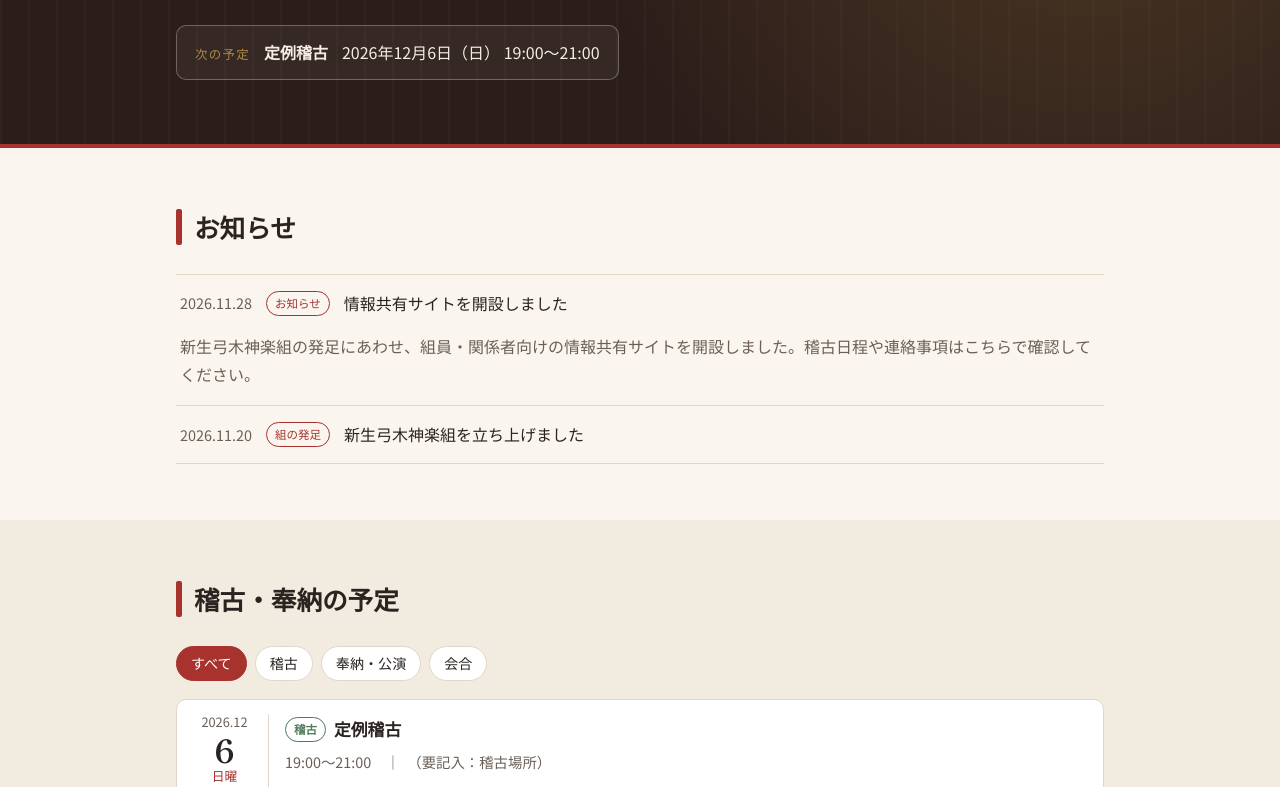
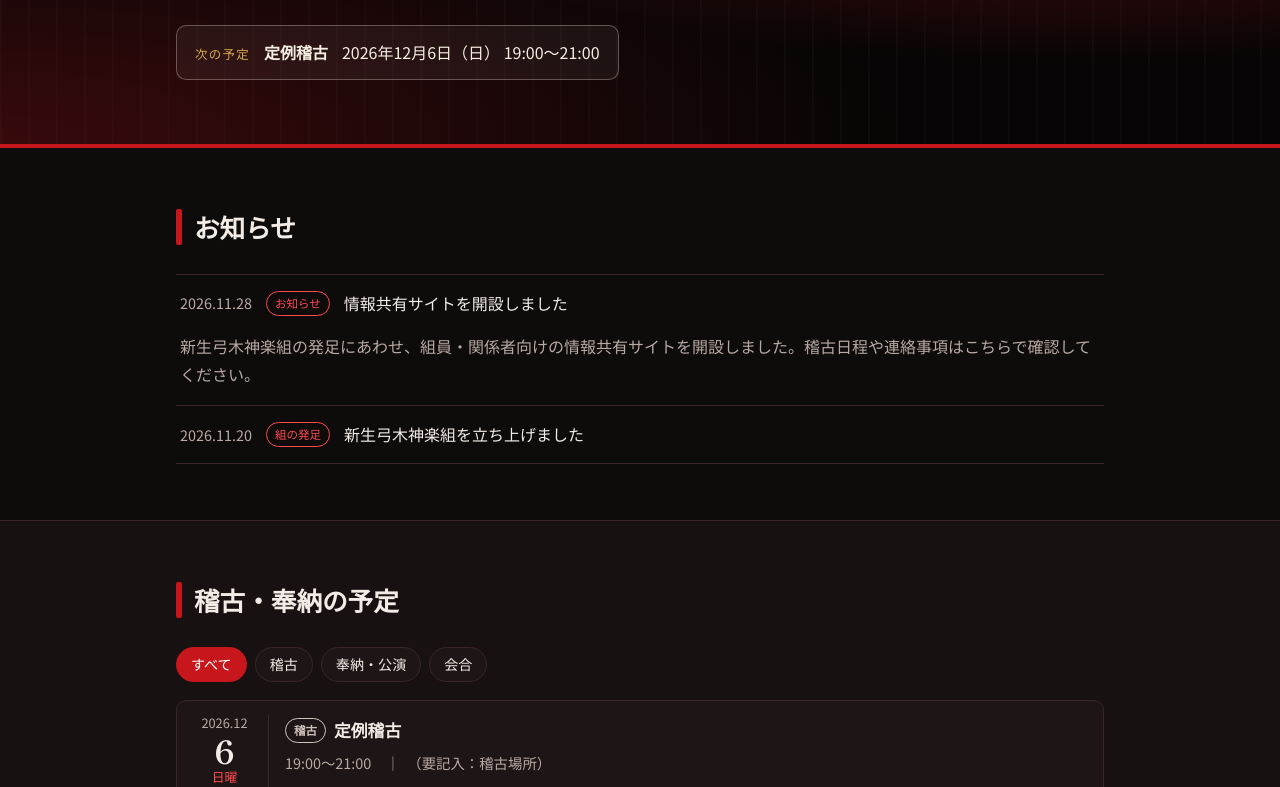
Before and after one commit to ryubou1220/test, a plain HTML site: page index.html in a window 1280 px wide. Shown: the part 313-1100 px from the top of the page. Drawn offline with Linux system fonts and the light colour scheme.

Commit message:
配色を黒赤基調に変更
Co-Authored-By: Claude Opus 5.5 <noreply@anthropic.com>
Claude-Session: https://claude.ai/code/session_018K6NM6DE1QUpjJQ1zrmbEP

```diff
--- a/assets/style.css
+++ b/assets/style.css
@@ -1,32 +1,20 @@
 :root {
-  --bg: #faf6ef;
-  --bg-alt: #f2ebdf;
-  --surface: #ffffff;
-  --ink: #2a2320;
-  --ink-soft: #6b5f57;
-  --line: #e2d7c6;
-  --accent: #a8322d;      /* 朱 */
+  color-scheme: dark;
+  --bg: #0e0b0b;          /* 墨 */
+  --bg-alt: #171111;
+  --surface: #1e1616;
+  --ink: #f3ece6;
+  --ink-soft: #b8a9a3;
+  --line: #3a2626;
+  --accent: #c8161d;      /* 紅 */
+  --accent-bright: #ff4a4f;
   --accent-ink: #ffffff;
-  --gold: #b08a3e;
-  --hero-bg: #2b1d1a;
+  --gold: #d4a94f;
+  --hero-bg: #070505;
   --hero-ink: #f6eee2;
   --radius: 10px;
   --serif: "Shippori Mincho", "Hiragino Mincho ProN", "Yu Mincho", serif;
   --sans: "Noto Sans JP", "Hiragino Sans", "Yu Gothic", sans-serif;
-}
-
-@media (prefers-color-scheme: dark) {
-  :root {
-    --bg: #1c1715;
-    --bg-alt: #241e1b;
-    --surface: #2b2421;
-    --ink: #efe6da;
-    --ink-soft: #b5a798;
-    --line: #3d3430;
-    --accent: #d9534b;
-    --gold: #d1ac5f;
-    --hero-bg: #120d0b;
-  }
 }
 
 *, *::before, *::after { box-sizing: border-box; }
@@ -39,7 +27,7 @@ body {
   line-height: 1.8;
   -webkit-text-size-adjust: 100%;
 }
-a { color: var(--accent); }
+a { color: var(--accent-bright); }
 .wrap { max-width: 960px; margin: 0 auto; padding: 0 16px; }
 
 /* Header */
@@ -78,7 +66,8 @@ a { color: var(--accent); }
 /* Hero */
 .hero {
   background:
-    radial-gradient(circle at 85% 20%, rgba(176,138,62,.25), transparent 45%),
+    radial-gradient(ellipse at 85% 10%, rgba(200,22,29,.55), transparent 55%),
+    radial-gradient(ellipse at 0% 100%, rgba(200,22,29,.25), transparent 50%),
     repeating-linear-gradient(90deg, rgba(255,255,255,.025) 0 2px, transparent 2px 28px),
     var(--hero-bg);
   color: var(--hero-ink);
@@ -97,7 +86,7 @@ a { color: var(--accent); }
 
 /* Sections */
 .section { padding: 56px 0; }
-.section-alt { background: var(--bg-alt); }
+.section-alt { background: var(--bg-alt); border-top: 1px solid var(--line); border-bottom: 1px solid var(--line); }
 .section-title { font-family: var(--serif); font-size: 1.6rem; margin: 0 0 24px; display: flex; align-items: center; gap: 12px; }
 .section-title::before { content: ""; width: 6px; height: 1.4em; background: var(--accent); border-radius: 2px; }
 
@@ -106,9 +95,9 @@ a { color: var(--accent); }
 .news-item { border-bottom: 1px solid var(--line); }
 .news-item summary { list-style: none; cursor: pointer; display: grid; grid-template-columns: auto auto 1fr; gap: 6px 14px; align-items: center; padding: 14px 4px; }
 .news-item summary::-webkit-details-marker { display: none; }
-.news-item summary:hover .news-title { color: var(--accent); }
+.news-item summary:hover .news-title { color: var(--accent-bright); }
 .news-date { color: var(--ink-soft); font-size: .9rem; font-variant-numeric: tabular-nums; }
-.tag { justify-self: start; font-size: .72rem; border: 1px solid var(--accent); color: var(--accent); padding: 1px 8px; border-radius: 99px; white-space: nowrap; }
+.tag { justify-self: start; font-size: .72rem; border: 1px solid var(--accent-bright); color: var(--accent-bright); padding: 1px 8px; border-radius: 99px; white-space: nowrap; }
 .news-title { font-weight: 500; }
 .news-body { padding: 0 4px 16px; margin: 0; color: var(--ink-soft); }
 @media (max-width: 560px) {
@@ -126,16 +115,12 @@ a { color: var(--accent); }
 .event-date .m { font-size: .8rem; color: var(--ink-soft); }
 .event-date .d { font-family: var(--serif); font-size: 2rem; font-weight: 700; }
 .event-date .w { font-size: .8rem; color: var(--ink-soft); }
-.event-date .w.sun { color: var(--accent); }
+.event-date .w.sun { color: var(--accent-bright); }
 .event h3 { margin: 0 0 4px; font-size: 1.05rem; display: flex; flex-wrap: wrap; align-items: center; gap: 8px; }
 .event .meta { margin: 0; color: var(--ink-soft); font-size: .9rem; }
 .event .note { margin: 6px 0 0; font-size: .9rem; }
-.type-稽古 { border-color: #4f7a5a; color: #4f7a5a; }
-.type-会合 { border-color: #5a6a8a; color: #5a6a8a; }
-@media (prefers-color-scheme: dark) {
-  .type-稽古 { border-color: #8cc29a; color: #8cc29a; }
-  .type-会合 { border-color: #9fb0d4; color: #9fb0d4; }
-}
+.type-稽古 { border-color: #cfc3bd; color: #cfc3bd; }
+.type-会合 { border-color: var(--gold); color: var(--gold); }
 .empty { color: var(--ink-soft); }
 .past { margin-top: 20px; }
 .past summary { cursor: pointer; color: var(--ink-soft); }
@@ -158,6 +143,6 @@ a { color: var(--accent); }
 .facts dd { overflow-wrap: anywhere; }
 
 /* Footer */
-.site-footer { background: var(--hero-bg); color: var(--hero-ink); padding: 24px 0; font-size: .85rem; }
+.site-footer { border-top: 4px solid var(--accent); background: var(--hero-bg); color: var(--hero-ink); padding: 24px 0; font-size: .85rem; }
 .site-footer p { margin: 0; }
 .site-footer .updated { opacity: .7; }
--- a/index.html
+++ b/index.html
@@ -2,6 +2,7 @@
 <html lang="ja">
 <head>
   <meta charset="utf-8">
+  <meta name="theme-color" content="#0e0b0b">
   <meta name="viewport" content="width=device-width, initial-scale=1">
   <title>新生弓木神楽組｜弓木神楽保存会</title>
   <meta name="description" content="弓木神楽保存会 新生弓木神楽組の情報共有サイト。お知らせ、稽古・奉納の予定、連絡事項を掲載しています。">
```
